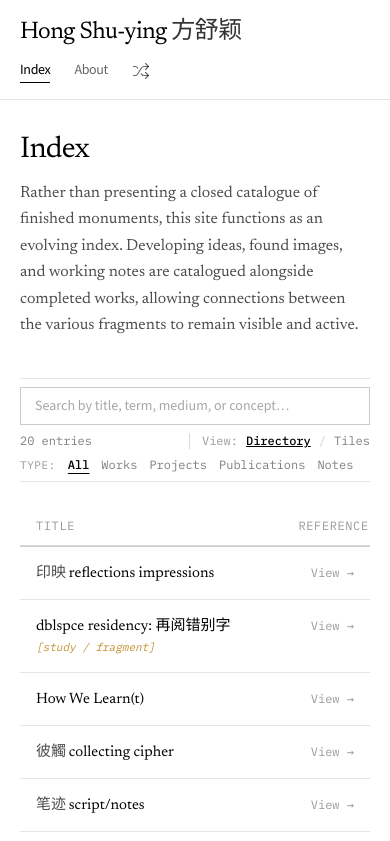
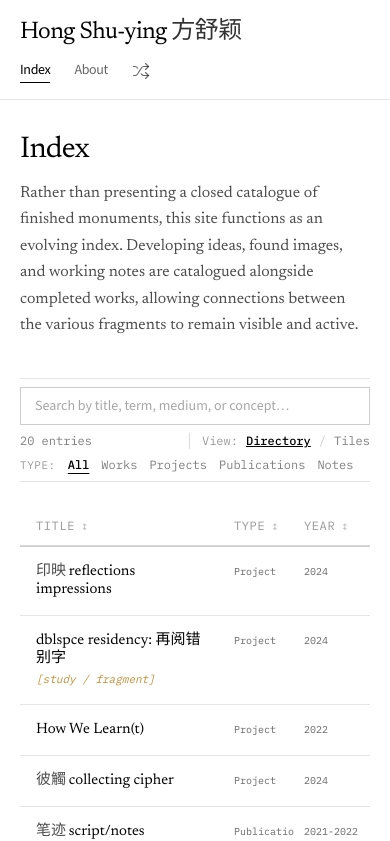
Before and after one commit to shuart-shuart/shuART, a React (Vite) app: page / in a window 390 px wide. Shown: the top 841 px of the page. Built offline with nearby package versions, Linux system fonts and the light colour scheme.

Commit message:
Add title, year and type sorting with subtle index header arrows

```diff
--- a/src/components/IndexView.tsx
+++ b/src/components/IndexView.tsx
@@ -1,3 +1,4 @@
+import { sortIndexEntries, type IndexSort, type IndexSortKey } from '../services/indexSorting';
 import { DEFAULT_INDEX } from '../data/siteContent';
 import { formattedTextToPlainText, renderFormattedText } from '../services/formatting';
 import { getEntryBlocks } from '../services/blockUtils';
@@ -57,6 +58,27 @@ export const IndexView: React.FC<IndexViewProps> = ({
   const [selectedType, setSelectedType] = useState<'all' | EntryType>(initialType);
   const [displayMode, setDisplayMode] = useState<'directory' | 'cards'>('directory');
 
+  const [sort, setSort] = useState<IndexSort | null>(null);
+  const toggleSort = (key: IndexSortKey) => setSort(current => ({
+    key,
+    direction: current?.key === key
+      ? (current.direction === 'ascending' ? 'descending' : 'ascending')
+      : key === 'year' ? 'descending' : 'ascending',
+  }));
+  const sortControl = (key: IndexSortKey, label: string) => (
+    <button
+      type="button"
+      onClick={() => toggleSort(key)}
+      className="inline-flex items-center gap-1.5 uppercase hover:text-black focus-visible:text-black transition-colors"
+      aria-label={`Sort by ${label.toLowerCase()}${sort?.key === key ? `, currently ${sort.direction}` : ''}`}
+    >
+      {label}
+      <span aria-hidden="true" className={sort?.key === key ? 'text-black/60' : 'text-black/25'}>
+        {sort?.key === key ? (sort.direction === 'ascending' ? '↑' : '↓') : '↕'}
+      </span>
+    </button>
+  );
+
   // Build project title lookup
   const projectLookup = useMemo(() => {
     const map = new Map<string, string>();
@@ -100,6 +122,8 @@ export const IndexView: React.FC<IndexViewProps> = ({
       return true;
     });
   }, [entries, tags, selectedType, selectedSubject, searchQuery]);
+
+  const sortedEntries = useMemo(() => sortIndexEntries(filteredEntries, sort), [filteredEntries, sort]);
 
   const availableTags = useMemo(() => tagCounts(entries, tags), [entries, tags]);
 
@@ -185,6 +209,15 @@ export const IndexView: React.FC<IndexViewProps> = ({
           })}
         </div>
 
+        {displayMode === 'cards' && (
+          <div className="flex flex-wrap items-center gap-4 text-[11px] font-mono-quiet text-black/40">
+            <span>Sort:</span>
+            {sortControl('title', 'Title')}
+            {sortControl('year', 'Year')}
+            {sortControl('type', 'Type')}
+          </div>
+        )}
+
         {/* Active subject indicator */}
         {selectedSubject && (
           <div className="flex items-center gap-2 pt-1 text-xs font-mono-quiet text-black/80">
@@ -206,15 +239,15 @@ export const IndexView: React.FC<IndexViewProps> = ({
           <table className="w-full table-fixed text-left text-sm font-sans border-collapse index-directory">
             <thead>
               <tr className="border-b border-black/20 text-xs font-mono-quiet text-black/40 uppercase tracking-wider">
-                <th className="py-3 px-4 font-normal w-[75%] sm:w-[65%] md:w-[50%] lg:w-[38%]">Title</th>
-                <th className="py-3 px-4 font-normal hidden sm:table-cell sm:w-[15%] lg:w-[12%]">Type</th>
-                <th className="py-3 px-4 font-normal hidden md:table-cell md:w-[15%] lg:w-[12%]">Date</th>
+                <th aria-sort={sort?.key === 'title' ? sort.direction : 'none'} className="py-3 px-4 font-normal w-[60%] sm:w-[50%] md:w-[50%] lg:w-[38%]">{sortControl('title', 'Title')}</th>
+                <th aria-sort={sort?.key === 'type' ? sort.direction : 'none'} className="py-3 px-1 sm:px-4 font-normal w-[20%] sm:w-[25%] md:w-[15%] lg:w-[12%]">{sortControl('type', 'Type')}</th>
+                <th aria-sort={sort?.key === 'year' ? sort.direction : 'none'} className="py-3 px-1 sm:px-4 font-normal w-[20%] sm:w-[25%] md:w-[15%] lg:w-[12%]">{sortControl('year', 'Year')}</th>
                 <th className="py-3 px-4 font-normal hidden lg:table-cell lg:w-[23%]">Medium / Scope</th>
-                <th className="py-3 px-4 font-normal text-right w-[25%] sm:w-[20%] lg:w-[15%]">Reference</th>
+                <th className="py-3 px-4 font-normal text-right hidden md:table-cell md:w-[20%] lg:w-[15%]">Reference</th>
               </tr>
             </thead>
             <tbody className="divide-y divide-black/10">
-              {filteredEntries.map((entry) => (
+              {sortedEntries.map((entry) => (
                 <tr
                   key={entry.id}
                   onClick={() => onSelectEntry(entry.slug)}
@@ -235,12 +268,12 @@ export const IndexView: React.FC<IndexViewProps> = ({
                   </td>
 
                   {/* Type */}
-                  <td className="py-4 px-4 align-baseline text-xs font-mono-quiet text-black/60 capitalize hidden sm:table-cell">
+                  <td className="py-4 px-1 sm:px-4 align-baseline text-[10px] sm:text-xs font-mono-quiet text-black/60 capitalize break-words">
                     {entry.type}
                   </td>
 
                   {/* Date */}
-                  <td className="py-4 px-4 align-baseline text-xs font-mono-quiet text-black/60 hidden md:table-cell whitespace-nowrap">
+                  <td className="py-4 px-1 sm:px-4 align-baseline text-[10px] sm:text-xs font-mono-quiet text-black/60 break-words">
                     {entry.date || '—'}
                   </td>
 
@@ -250,7 +283,7 @@ export const IndexView: React.FC<IndexViewProps> = ({
                   </td>
 
                   {/* Link */}
-                  <td className="py-4 px-4 align-baseline text-right">
+                  <td className="py-4 px-4 align-baseline text-right hidden md:table-cell">
                     <span className="font-mono-quiet text-xs text-black/40 group-hover:text-black">
                       View →
                     </span>
@@ -269,7 +302,7 @@ export const IndexView: React.FC<IndexViewProps> = ({
       ) : (
         /* Thumbnail Tiles Mode */
         <div className="grid grid-cols-1 sm:grid-cols-2 lg:grid-cols-3 gap-4 sm:gap-6 pt-4">
-          {filteredEntries.map((entry) => {
+          {sortedEntries.map((entry) => {
             const thumbnail = getEntryBlocks(entry)
               .flatMap(block => block.type === 'image_gallery' ? block.images : [])
               .find(image => image.url);
--- /dev/null
+++ b/src/services/indexSorting.ts
@@ -0,0 +1,33 @@
+import type { Entry } from '../types';
+import { splitEntryTitle } from '../components/EntryTitle';
+
+export type IndexSortKey = 'title' | 'year' | 'type';
+export type IndexSort = { key: IndexSortKey; direction: 'ascending' | 'descending' };
+
+const titles = new Intl.Collator('zh-Hans', { numeric: true, sensitivity: 'base' });
+const title = (entry: Entry) => {
+  const { chinese, english } = splitEntryTitle(entry);
+  return [chinese, english].filter(Boolean).join(' ');
+};
+const year = (entry: Entry) => {
+  const match = entry.date?.match(/(?:1|2)\d{3}/);
+  return match ? Number(match[0]) : undefined;
+};
+
+export function sortIndexEntries(entries: Entry[], sort: IndexSort | null): Entry[] {
+  if (!sort) return entries;
+  const direction = sort.direction === 'ascending' ? 1 : -1;
+  return [...entries].sort((a, b) => {
+    if (sort.key === 'year') {
+      const first = year(a), second = year(b);
+      // Undated entries stay last in either direction; ranges use their starting year.
+      if (first === undefined || second === undefined) {
+        if (first !== second) return first === undefined ? 1 : -1;
+      } else if (first !== second) return (first - second) * direction;
+    } else if (sort.key === 'type') {
+      const comparison = titles.compare(a.type, b.type);
+      if (comparison) return comparison * direction;
+    }
+    return titles.compare(title(a), title(b)) * (sort.key === 'title' ? direction : 1);
+  });
+}
```
Also changed, not shown: 1 other file (tests, documents, lock files or other folders).
